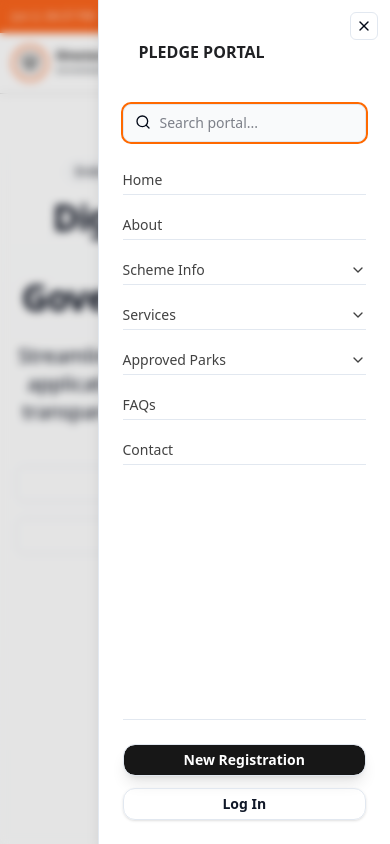
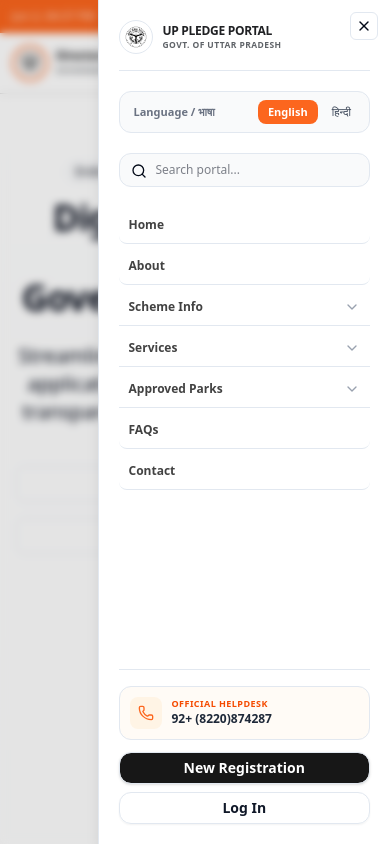
Before and after one commit to Adityas3111N/pledge-portal, a Next.js app: page / in a window 390 px wide. Both pictures are taken after a click on the button 364 px from the left and 62 px from the top of the page. Shown: the top 844 px of the page. Built offline with nearby package versions, Linux system fonts and the light colour scheme.

Commit message:
feat(nav): upgrade mobile menu responsiveness and accessibility to official gov standards

```diff
--- a/src/components/layout/Navbar.tsx
+++ b/src/components/layout/Navbar.tsx
@@ -131,90 +131,136 @@
 
           {/* Mobile hamburger */}
           <div className="block lg:hidden">
-            <Sheet>
+            <Sheet onOpenChange={(open) => { if (!open) setActiveDropdown(null); }}>
               <SheetTrigger asChild>
                 <Button variant="ghost" size="icon-sm" className="text-gray-900" aria-label="Open navigation menu">
                   <Menu className="w-6 h-6" />
                 </Button>
               </SheetTrigger>
-              <SheetContent side="right" className="w-[300px] sm:w-[350px] p-6 bg-white flex flex-col gap-6">
-                <SheetHeader>
-                  <SheetTitle className="text-left font-bold text-[#202124]">PLEDGE PORTAL</SheetTitle>
-                </SheetHeader>
+              <SheetContent side="right" className="w-[300px] sm:w-[350px] p-5 bg-white flex flex-col gap-5 overflow-y-auto no-scrollbar">
+                {/* Official Government Branding Header */}
+                <div className="flex items-center gap-2.5 pb-4 border-b border-gray-100">
+                  <div className="w-[34px] h-[34px] rounded-full border-[1.5px] border-[#fc661e] flex items-center justify-center bg-white flex-shrink-0">
+                    <img
+                      src="/upgovlogo.png"
+                      alt="Government of Uttar Pradesh Emblem"
+                      className="w-[22px] h-[22px] object-contain"
+                    />
+                  </div>
+                  <div className="flex flex-col min-w-0">
+                    <span className="font-bold text-xs text-[#202124] tracking-tight leading-none uppercase">UP PLEDGE PORTAL</span>
+                    <span className="text-[8.5px] font-bold text-[#5f6368] uppercase mt-1 tracking-wider leading-none">Govt. of Uttar Pradesh</span>
+                  </div>
+                </div>
 
+                {/* Bilingual Language Switcher */}
+                <div className="flex items-center justify-between bg-gray-50 border border-gray-100 p-2 rounded-xl">
+                  <span className="text-[11px] font-bold text-gray-500 ml-1.5">Language / भाषा</span>
+                  <div className="flex gap-1">
+                    <button className="px-2.5 py-1 text-[11px] rounded-lg font-bold bg-[#fc661e] text-white hover:bg-orange-600 transition-colors focus-visible:ring-2 focus-visible:ring-orange-500 focus-visible:outline-none">
+                      English
+                    </button>
+                    <button className="px-2.5 py-1 text-[11px] rounded-lg font-medium text-gray-700 hover:bg-gray-100 transition-colors focus-visible:ring-2 focus-visible:ring-gray-300 focus-visible:outline-none">
+                      हिन्दी
+                    </button>
+                  </div>
+                </div>
+
+                {/* Search Bar */}
                 <div className="relative w-full">
                   <Search className="absolute left-3 top-2.5 h-4 w-4 text-muted-foreground" />
                   <input
                     type="text"
                     placeholder="Search portal..."
-                    className="w-full pl-9 pr-4 py-2 border rounded-lg text-sm bg-gray-50 focus:outline-none focus:ring-2 focus:ring-orange-500"
+                    className="w-full pl-9 pr-4 py-2 border border-gray-200 rounded-xl text-xs bg-gray-50 focus:outline-none focus:ring-2 focus:ring-[#fc661e] focus:border-transparent font-medium"
                   />
                 </div>
 
-                <nav className="flex flex-col gap-4 text-sm font-medium text-[#424242]">
-                  <a href="#" className="hover:text-[#fc661e] py-1 border-b border-gray-50">Home</a>
-                  <a href="#" className="hover:text-[#fc661e] py-1 border-b border-gray-50">About</a>
+                {/* Structured Scheme Navigation */}
+                <nav className="flex flex-col gap-1 text-xs font-semibold text-[#424242]" aria-label="Mobile Navigation Drawer">
+                  <a href="#" className="hover:text-[#fc661e] hover:bg-gray-50 active:text-[#fc661e] active:bg-orange-50/75 p-2.5 rounded-lg border-b border-gray-50 transition-colors focus-visible:ring-2 focus-visible:ring-orange-500 focus-visible:outline-none">Home</a>
+                  <a href="#" className="hover:text-[#fc661e] hover:bg-gray-50 active:text-[#fc661e] active:bg-orange-50/75 p-2.5 rounded-lg border-b border-gray-50 transition-colors focus-visible:ring-2 focus-visible:ring-orange-500 focus-visible:outline-none">About</a>
 
-                  <div>
+                  <div className="border-b border-gray-50">
                     <button
                       onClick={() => toggleDropdown("schemeInfo")}
-                      className="w-full flex items-center justify-between hover:text-[#fc661e] py-1 border-b border-gray-50 text-left"
+                      aria-expanded={activeDropdown === "schemeInfo"}
+                      className="w-full flex items-center justify-between hover:text-[#fc661e] hover:bg-gray-50 active:text-[#fc661e] active:bg-orange-50/75 p-2.5 rounded-lg text-left transition-colors focus-visible:ring-2 focus-visible:ring-orange-500 focus-visible:outline-none"
                     >
                       <span>Scheme Info</span>
-                      <ChevronDown className={`w-4 h-4 transition-transform ${activeDropdown === "schemeInfo" ? "rotate-180" : ""}`} />
+                      <ChevronDown className={`w-4 h-4 text-gray-400 transition-transform ${activeDropdown === "schemeInfo" ? "rotate-180" : ""}`} />
                     </button>
                     {activeDropdown === "schemeInfo" && (
-                      <div className="pl-4 mt-2 flex flex-col gap-2 text-xs text-gray-600">
-                        <a href="#" className="hover:text-[#fc661e] py-1">Pledge Scheme Guidelines</a>
-                        <a href="#" className="hover:text-[#fc661e] py-1">Benefits & Incentives</a>
+                      <div className="pl-6 pb-2.5 flex flex-col gap-1.5 text-[11px] text-gray-600 bg-gray-50/50 rounded-lg mt-1 p-1.5">
+                        <a href="#" className="hover:text-[#fc661e] active:text-[#fc661e] active:bg-orange-50/75 py-1 px-2 rounded hover:bg-gray-50 transition-colors">Pledge Scheme Guidelines</a>
+                        <a href="#" className="hover:text-[#fc661e] active:text-[#fc661e] active:bg-orange-50/75 py-1 px-2 rounded hover:bg-gray-50 transition-colors">Benefits & Incentives</a>
                       </div>
                     )}
                   </div>
 
-                  <div>
+                  <div className="border-b border-gray-50">
                     <button
                       onClick={() => toggleDropdown("services")}
-                      className="w-full flex items-center justify-between hover:text-[#fc661e] py-1 border-b border-gray-50 text-left"
+                      aria-expanded={activeDropdown === "services"}
+                      className="w-full flex items-center justify-between hover:text-[#fc661e] hover:bg-gray-50 active:text-[#fc661e] active:bg-orange-50/75 p-2.5 rounded-lg text-left transition-colors focus-visible:ring-2 focus-visible:ring-orange-500 focus-visible:outline-none"
                     >
                       <span>Services</span>
-                      <ChevronDown className={`w-4 h-4 transition-transform ${activeDropdown === "services" ? "rotate-180" : ""}`} />
+                      <ChevronDown className={`w-4 h-4 text-gray-400 transition-transform ${activeDropdown === "services" ? "rotate-180" : ""}`} />
                     </button>
                     {activeDropdown === "services" && (
-                      <div className="pl-4 mt-2 flex flex-col gap-2 text-xs text-gray-600">
-                        <a href="#" className="hover:text-[#fc661e] py-1">Online Application</a>
-                        <a href="#" className="hover:text-[#fc661e] py-1">Track Status</a>
-                        <a href="#" className="hover:text-[#fc661e] py-1">Grievance Redressal</a>
+                      <div className="pl-6 pb-2.5 flex flex-col gap-1.5 text-[11px] text-gray-600 bg-gray-50/50 rounded-lg mt-1 p-1.5">
+                        <a href="#" className="hover:text-[#fc661e] active:text-[#fc661e] active:bg-orange-50/75 py-1 px-2 rounded hover:bg-gray-50 transition-colors">Online Application</a>
+                        <a href="#" className="hover:text-[#fc661e] active:text-[#fc661e] active:bg-orange-50/75 py-1 px-2 rounded hover:bg-gray-50 transition-colors">Track Status</a>
+                        <a href="#" className="hover:text-[#fc661e] active:text-[#fc661e] active:bg-orange-50/75 py-1 px-2 rounded hover:bg-gray-50 transition-colors">Grievance Redressal</a>
                       </div>
                     )}
                   </div>
 
-                  <div>
+                  <div className="border-b border-gray-50">
                     <button
                       onClick={() => toggleDropdown("approvedParks")}
-                      className="w-full flex items-center justify-between hover:text-[#fc661e] py-1 border-b border-gray-50 text-left"
+                      aria-expanded={activeDropdown === "approvedParks"}
+                      className="w-full flex items-center justify-between hover:text-[#fc661e] hover:bg-gray-50 active:text-[#fc661e] active:bg-orange-50/75 p-2.5 rounded-lg text-left transition-colors focus-visible:ring-2 focus-visible:ring-orange-500 focus-visible:outline-none"
                     >
                       <span>Approved Parks</span>
-                      <ChevronDown className={`w-4 h-4 transition-transform ${activeDropdown === "approvedParks" ? "rotate-180" : ""}`} />
+                      <ChevronDown className={`w-4 h-4 text-gray-400 transition-transform ${activeDropdown === "approvedParks" ? "rotate-180" : ""}`} />
                     </button>
                     {activeDropdown === "approvedParks" && (
-                      <div className="pl-4 mt-2 flex flex-col gap-2 text-xs text-gray-600">
-                        <a href="#" className="hover:text-[#fc661e] py-1">State Level Directory</a>
-                        <a href="#" className="hover:text-[#fc661e] py-1">District Level Directory</a>
+                      <div className="pl-6 pb-2.5 flex flex-col gap-1.5 text-[11px] text-gray-600 bg-gray-50/50 rounded-lg mt-1 p-1.5">
+                        <a href="#" className="hover:text-[#fc661e] active:text-[#fc661e] active:bg-orange-50/75 py-1 px-2 rounded hover:bg-gray-50 transition-colors">State Level Directory</a>
+                        <a href="#" className="hover:text-[#fc661e] active:text-[#fc661e] active:bg-orange-50/75 py-1 px-2 rounded hover:bg-gray-50 transition-colors">District Level Directory</a>
                       </div>
                     )}
                   </div>
 
-                  <a href="#" className="hover:text-[#fc661e] py-1 border-b border-gray-50">FAQs</a>
-                  <a href="#" className="hover:text-[#fc661e] py-1 border-b border-gray-50">Contact</a>
+                  <a href="#" className="hover:text-[#fc661e] hover:bg-gray-50 active:text-[#fc661e] active:bg-orange-50/75 p-2.5 rounded-lg border-b border-gray-50 transition-colors focus-visible:ring-2 focus-visible:ring-orange-500 focus-visible:outline-none">FAQs</a>
+                  <a href="#" className="hover:text-[#fc661e] hover:bg-gray-50 active:text-[#fc661e] active:bg-orange-50/75 p-2.5 rounded-lg border-b border-gray-50 transition-colors focus-visible:ring-2 focus-visible:ring-orange-500 focus-visible:outline-none">Contact</a>
                 </nav>
 
-                <div className="mt-auto flex flex-col gap-3 pt-6 border-t">
-                  <Button className="w-full bg-neutral-900 hover:bg-black text-white font-semibold rounded-xl shadow-lg">
-                    New Registration
-                  </Button>
-                  <Button variant="outline" className="w-full font-semibold border-gray-300 text-gray-900 hover:bg-gray-50 rounded-xl shadow-sm">
-                    Log In
-                  </Button>
+                <div className="mt-auto flex flex-col gap-3 pt-4 border-t border-gray-100">
+                  {/* Helpdesk Callout */}
+                  <a
+                    href="tel:+928220874287"
+                    className="flex items-center gap-2.5 p-2.5 bg-orange-50/50 hover:bg-orange-50 border border-orange-100/50 rounded-xl transition-all focus-visible:ring-2 focus-visible:ring-orange-500 focus-visible:outline-none"
+                    aria-label="Call Helpdesk at 92+ (8220)874287"
+                  >
+                    <div className="w-8 h-8 rounded-lg bg-orange-100/50 flex items-center justify-center flex-shrink-0">
+                      <Phone className="w-4 h-4 text-[#fc661e]" />
+                    </div>
+                    <div className="flex flex-col min-w-0">
+                      <span className="text-[9px] text-orange-600 font-bold uppercase tracking-wider leading-none">Official Helpdesk</span>
+                      <span className="text-xs font-bold text-gray-800 leading-normal mt-0.5">92+ (8220)874287</span>
+                    </div>
+                  </a>
+
+                  <div className="flex flex-col gap-2">
+                    <Button className="w-full bg-neutral-900 hover:bg-black text-white font-semibold rounded-xl py-2.5 shadow-sm text-sm">
+                      New Registration
+                    </Button>
+                    <Button variant="outline" className="w-full font-semibold border-gray-300 text-gray-900 hover:bg-gray-50 rounded-xl py-2.5 text-sm shadow-xs">
+                      Log In
+                    </Button>
+                  </div>
                 </div>
               </SheetContent>
             </Sheet>
```
Also changed, not shown: 2 other files (tests, documents, lock files or other folders).
